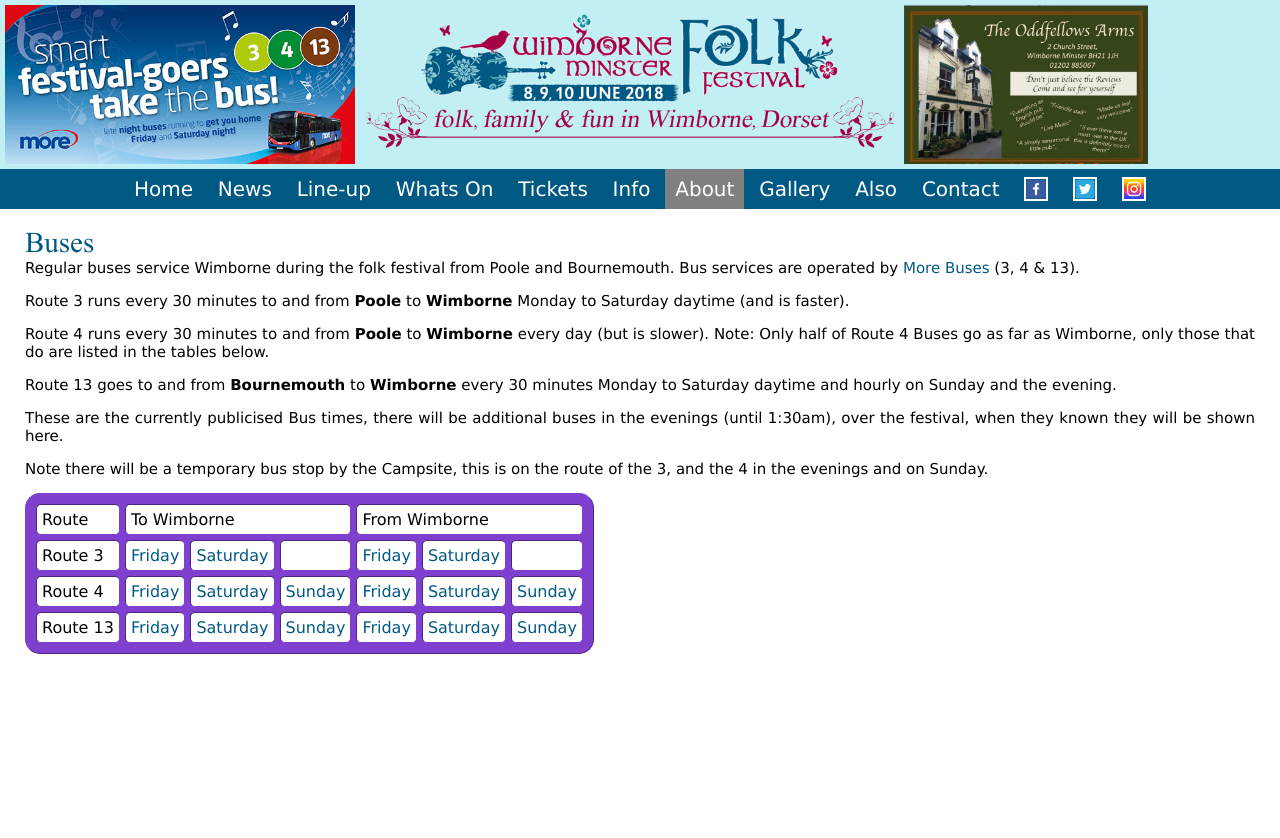
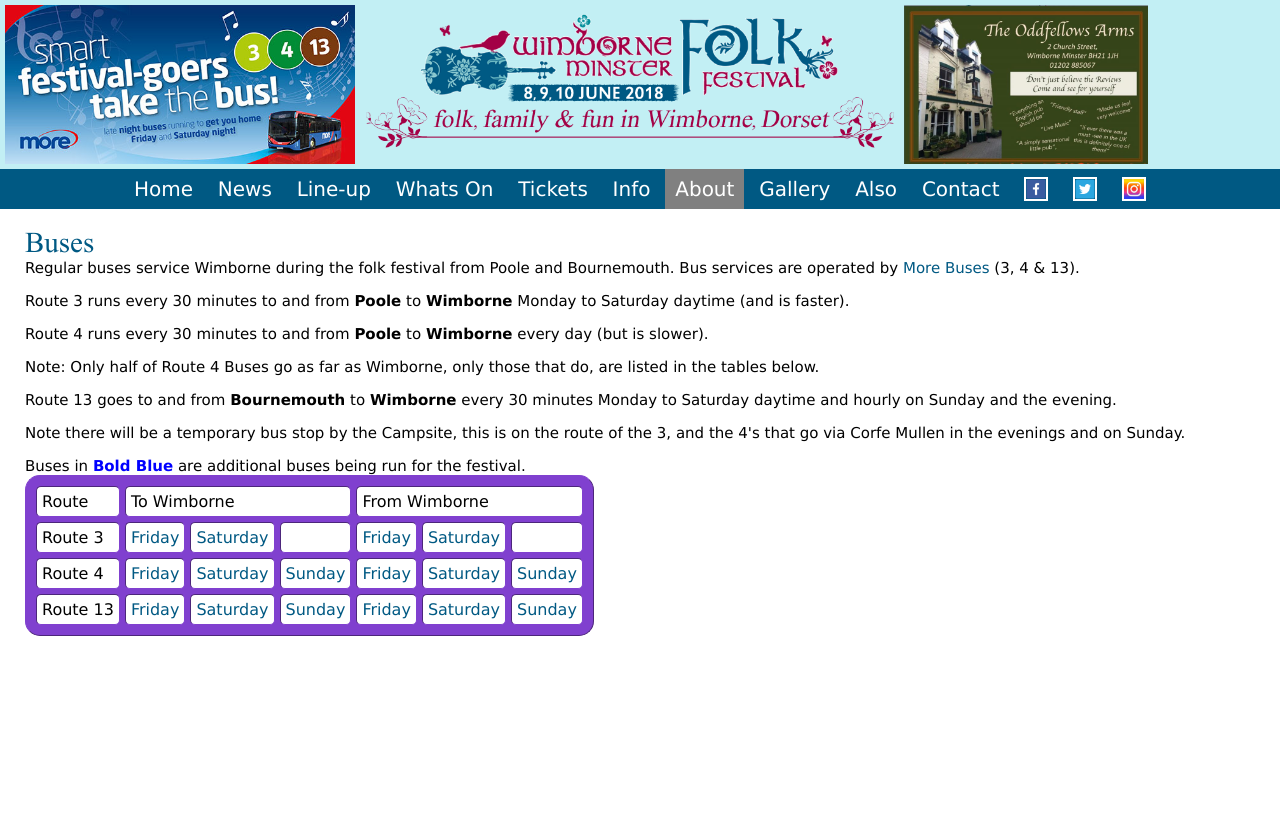
Before and after one commit to waveney/wmff, a PHP site: page /InfoBuses.php in a window 1280 px wide. Shown: the top 838 px of the page. Run offline with PHP 8.4, Linux system fonts and the light colour scheme; data that the repository does not hold is empty.

Commit message:
Bus Times

```diff
--- a/InfoBuses.php
+++ b/InfoBuses.php
@@ -17,15 +17,14 @@ function ShowBus(Route) {
 <a href="http://morebus.co.uk" target="_blank">More Buses</a> (3, 4 & 13).<p>
 
 Route 3 runs every 30 minutes to and from <b>Poole</b> to <b>Wimborne</b> Monday to Saturday daytime (and is faster).<p>
-Route 4 runs every 30 minutes to and from <b>Poole</b> to <b>Wimborne</b> every day (but is slower).
-Note: Only half of Route 4 Buses go as far as Wimborne, only those that do are listed in the tables below.<p>
+Route 4 runs every 30 minutes to and from <b>Poole</b> to <b>Wimborne</b> every day (but is slower). <p>
+Note: Only half of Route 4 Buses go as far as Wimborne, only those that do, are listed in the tables below.<p>
 
 Route 13 goes to and from <b>Bournemouth</b> to <b>Wimborne</b> every 30 minutes Monday to Saturday daytime and hourly on Sunday and the evening.<p>
 
-These are the currently publicised Bus times, there will be additional buses in the evenings (until 1:30am), over the festival,
-when they known they will be shown here.<p>
+Note there will be a temporary bus stop by the Campsite, this is on the route of the 3, and the 4's that go via Corfe Mullen in the evenings and on Sunday.<p>
 
-Note there will be a temporary bus stop by the Campsite, this is on the route of the 3, and the 4 in the evenings and on Sunday.<p>
+Buses in <span class=ExtraBus>Bold Blue</span> are additional buses being run for the festival.
 
 <table border class=TueTab>
 <tr><td>Route<td colspan=3>To Wimborne<td colspan=3>From Wimborne
--- a/files/style.css
+++ b/files/style.css
@@ -893,3 +893,7 @@ textarea:Focus
   color:red;
   font-weight:bold;
 }
+.ExtraBus {
+  color:blue;
+  font-weight:bold;
+}
```
Also changed, not shown: InfoGettingHere.php (+4 -5 lines), 5 other files.
